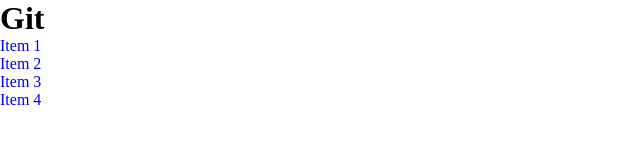
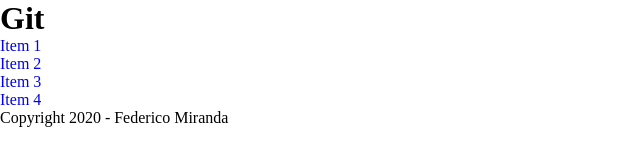
Before and after one commit to federicomiranda/proyecto-de-prueba, a plain HTML site: page index.html in a window 1280 px wide. Shown: the whole page, without its empty margins (0-640 px from the left). Drawn offline with Linux system fonts and the light colour scheme.

Commit message:
Agregué el footer en el html

```diff
--- a/index.html
+++ b/index.html
@@ -19,5 +19,9 @@
             </ul>
         </nav>
     </header>
+
+    <footer>
+        <p>Copyright 2020 - Federico Miranda</p>
+    </footer>
 </body>
 </html>
```
